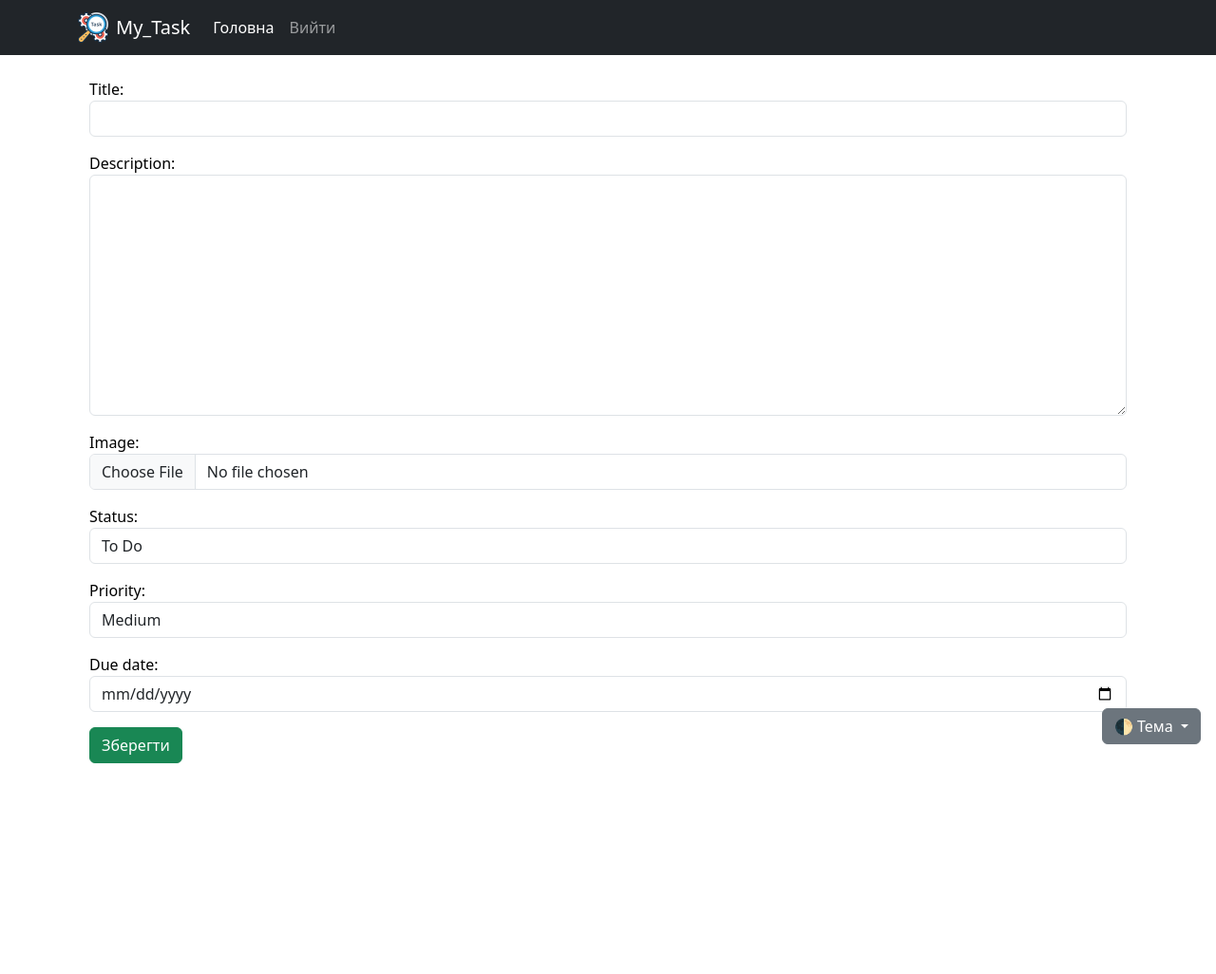
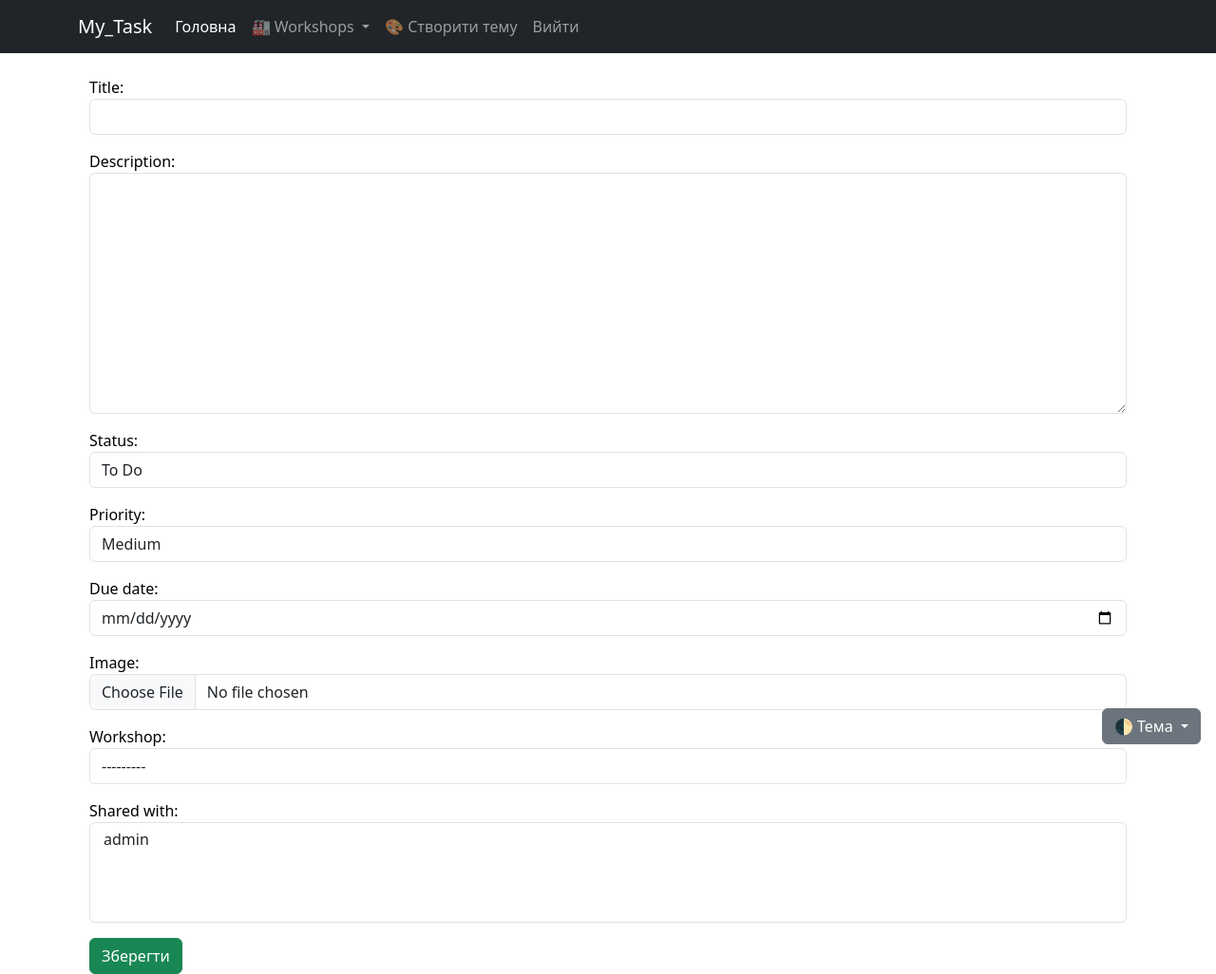
Before and after one commit to Pootisspencerq/task_tracker, a Django app: page /task-create/ in a window 1280 px wide. Shown: the whole page at 95% size. Before the commit the page ends 804 px from the top, so only its background shows below. Run offline with Django 5.2, Linux system fonts and the light colour scheme; a user stored in the database is signed in; data comes from the database, SQL or seed files in the repository; data that the repository does not hold is empty; some libraries are stand-ins or nearby versions.

Commit message:
workshop wip

```diff
--- a/task_traking/settings.py
+++ b/task_traking/settings.py
@@ -40,7 +40,8 @@ INSTALLED_APPS = [
     'django.contrib.messages',
     'django.contrib.staticfiles',
     'tasks',
-    'auth_system'
+    'auth_system',
+    'widget_tweaks',
 ]
 
 MIDDLEWARE = [
--- a/tasks/forms.py
+++ b/tasks/forms.py
@@ -1,35 +1,52 @@
 from django import forms
 from tasks.models import Task, Comment, Note
-from .models import Note
+from tasks.models import Theme
+from .models import Theme, Workshop
+
+class ThemeForm(forms.ModelForm):
+    workshop = forms.ModelChoiceField(
+        queryset=Workshop.objects.none(),  # default empty, will set in __init__
+        widget=forms.Select(attrs={'class': 'form-select'}),
+        required=False,
+        label='Майстерня'
+    )
+
+    class Meta:
+        model = Theme
+        fields = [
+            'name', 'description', 'workshop',
+            'primary_color', 'secondary_color', 'font_family', 'background_image'
+        ]
+        # widgets as above
+
+    def __init__(self, *args, **kwargs):
+        user = kwargs.pop('user', None)
+        super().__init__(*args, **kwargs)
+        if user:
+            self.fields['workshop'].queryset = Workshop.objects.filter(
+                owner=user
+            ) | Workshop.objects.filter(members=user)
+        else:
+            self.fields['workshop'].queryset = Workshop.objects.all()
+
 
 class CommentForm(forms.ModelForm):
     class Meta:
         model = Comment
-        fields = ['comment_to_task']
+        fields = ['text']
 
 
 class TaskForm(forms.ModelForm):
     class Meta:
         model = Task
-        fields = ['title', 'description', 'image', 'status', 'priority', 'due_date']
+        fields = ['title', 'description', 'status', 'priority', 'due_date', 'image', 'workshop', 'shared_with']
         widgets = {
-            'due_date': forms.DateInput(attrs={'type': 'date'})
+            'due_date': forms.DateInput(attrs={'type': 'date'}),
+            'shared_with': forms.SelectMultiple(attrs={'class': 'form-control'})
         }
 
     def __init__(self, *args, **kwargs):
         super(TaskForm, self).__init__(*args, **kwargs)
-        for field in self.fields:
-            self.fields[field].widget.attrs.update({'class': 'form-control'})
-        self.fields['due_date'].widget.attrs['class'] += ' my-custom-datepicker'
-
-
-class NoteForm(forms.ModelForm):
-    class Meta:
-        model = Note
-        fields = ['content', 'image']
-
-    def __init__(self, *args, **kwargs):
-        super(NoteForm, self).__init__(*args, **kwargs)
         for field in self.fields:
             self.fields[field].widget.attrs.update({'class': 'form-control'})
 
@@ -46,3 +63,14 @@ class TaskFilterForm(forms.Form):
     def __init__(self, *args, **kwargs):
         super(TaskFilterForm, self).__init__(*args, **kwargs)
         self.fields['status'].widget.attrs.update({'class': 'form-control'})
+
+
+class NoteForm(forms.ModelForm):
+    class Meta:
+        model = Note
+        fields = ['content', 'image']
+
+    def __init__(self, *args, **kwargs):
+        super(NoteForm, self).__init__(*args, **kwargs)
+        for field in self.fields:
+            self.fields[field].widget.attrs.update({'class': 'form-control'})
--- a/tasks/models.py
+++ b/tasks/models.py
@@ -1,42 +1,6 @@
 from django.db import models
 from django.contrib.auth.models import User
 from django.utils import timezone
-
-
-class Task(models.Model):
-    STATUS_CHOICES = [
-        ('todo', 'To Do'),
-        ('in_progress', 'In Progress'),
-        ('done', 'Done')
-    ]
-
-    PRIORITY_CHOICES = [
-        ('low', 'Low'),
-        ('medium', 'Medium'),
-        ('high', 'High')
-    ]
-
-    title = models.CharField(max_length=256)
-    description = models.TextField()
-    image = models.ImageField(upload_to='task_images/', null=True, blank=True)
-    status = models.CharField(max_length=20, choices=STATUS_CHOICES, default='todo')
-    priority = models.CharField(max_length=20, choices=PRIORITY_CHOICES, default='medium')
-    due_date = models.DateField(null=True, blank=True)
-    creator = models.ForeignKey(User, on_delete=models.CASCADE, related_name='tasks')
-    created_at = models.DateTimeField(auto_now_add=True)
-
-    def __str__(self):
-        return f'Title: {self.title}'
-
-
-class Comment(models.Model):
-    text = models.TextField()
-    comment_to_task = models.ForeignKey(Task, on_delete=models.CASCADE, related_name='comments')
-    user = models.ForeignKey(User, on_delete=models.CASCADE, related_name='comments')
-
-    def __str__(self):
-        return f'Comment on: {self.comment_to_task.title}'
-
 
 class Project(models.Model):
     name = models.CharField(max_length=255)
@@ -47,6 +11,68 @@ class Project(models.Model):
     def __str__(self):
         return self.name
 
+class Workshop(models.Model):
+    title = models.CharField(max_length=255)
+    description = models.TextField(blank=True)
+    owner = models.ForeignKey(User, on_delete=models.CASCADE, related_name='owned_workshops')
+    members = models.ManyToManyField(User, related_name='workshops')
+
+    def __str__(self):
+        return self.title
+
+class Theme(models.Model):
+    name = models.CharField(max_length=200)
+    description = models.TextField(blank=True)
+    workshop = models.ForeignKey('Workshop', on_delete=models.CASCADE, null=True, blank=True, related_name='themes')
+
+    primary_color = models.CharField(max_length=7, default='#28a745')
+    secondary_color = models.CharField(max_length=7, default='#1c7a34')
+    font_family = models.CharField(max_length=100, default='Arial, sans-serif')
+    background_image = models.ImageField(upload_to='themes/backgrounds/', null=True, blank=True)
+
+    def __str__(self):
+        return self.name
+
+class Task(models.Model):
+    STATUS_CHOICES = [
+        ('todo', 'To Do'),
+        ('in_progress', 'In Progress'),
+        ('done', 'Done'),
+    ]
+    PRIORITY_CHOICES = [
+        ('low', 'Low'),
+        ('medium', 'Medium'),
+        ('high', 'High'),
+    ]
+
+    title = models.CharField(max_length=256)
+    description = models.TextField()
+    status = models.CharField(max_length=20, choices=STATUS_CHOICES, default='todo')
+    priority = models.CharField(max_length=20, choices=PRIORITY_CHOICES, default='medium')
+    due_date = models.DateField(null=True, blank=True)
+    creator = models.ForeignKey(User, on_delete=models.CASCADE, related_name='created_tasks')
+    image = models.ImageField(upload_to='task_images/', null=True, blank=True)
+    workshop = models.ForeignKey(Workshop, on_delete=models.SET_NULL, null=True, blank=True, related_name='tasks')
+    project = models.ForeignKey(Project, on_delete=models.CASCADE, related_name='tasks', null=True, blank=True)
+    shared_with = models.ManyToManyField(User, blank=True, related_name='shared_tasks')
+
+    def __str__(self):
+        return f'{self.title} [{self.status}]'
+
+    def is_overdue(self):
+        return self.due_date and self.due_date < timezone.now().date()
+
+class Comment(models.Model):
+    text = models.TextField()
+    task = models.ForeignKey(Task, on_delete=models.CASCADE, related_name='comments')
+    user = models.ForeignKey(User, on_delete=models.CASCADE, related_name='comments')
+    created_at = models.DateTimeField(auto_now_add=True)
+
+    class Meta:
+        ordering = ['-created_at']
+
+    def __str__(self):
+        return f'Comment by {self.user} on {self.task}'
 
 class Note(models.Model):
     task = models.ForeignKey(Task, on_delete=models.CASCADE, related_name='notes')
@@ -55,5 +81,8 @@ class Note(models.Model):
     created_at = models.DateTimeField(auto_now_add=True)
     image = models.ImageField(upload_to='note_images/', null=True, blank=True)
 
+    class Meta:
+        ordering = ['-created_at']
+
     def __str__(self):
-        return f'Note by {self.author.username} on {self.task.title}'
+        return f'Note by {self.author} on {self.task}'
--- a/tasks/urls.py
+++ b/tasks/urls.py
@@ -1,17 +1,20 @@
 from django.urls import path
 from tasks import views
+from tasks.views import ThemeCreateView
 from django.conf import settings
 from django.conf.urls.static import static
-urlpatterns = [
-    path('', views.TaskListView.as_view(), name ='task-list'),
-    path('<int:pk>/', views.TaskDetailView.as_view(), name ='task-detail'),
-    path('<int:pk>/update/', views.TaskUpdateView.as_view(), name ='task-update'),
-    path('<int:pk>/delete/', views.TaskDeleteView.as_view(), name ='task-delete'),
-    path('task-create/', views.TaskCreateView.as_view(), name ='task-create'),
-    path('<int:pk>/complete/', views.TaskCompleteView.as_view(), name='task-complete'),
-
-]+ static(settings.MEDIA_URL, document_root=settings.MEDIA_ROOT)
 
 app_name = 'tasks'
+
+urlpatterns = [
+    path('', views.TaskListView.as_view(), name='task-list'),
+    path('<int:pk>/', views.TaskDetailView.as_view(), name='task-detail'),
+    path('<int:pk>/update/', views.TaskUpdateView.as_view(), name='task-update'),
+    path('<int:pk>/delete/', views.TaskDeleteView.as_view(), name='task-delete'),
+    path('task-create/', views.TaskCreateView.as_view(), name='task-create'),
+    path('<int:pk>/complete/', views.TaskCompleteView.as_view(), name='task-complete'),
+    path('themes/create/', ThemeCreateView.as_view(), name='theme-create'),
+]
+
 if settings.DEBUG:
     urlpatterns += static(settings.MEDIA_URL, document_root=settings.MEDIA_ROOT)
--- a/tasks/views.py
+++ b/tasks/views.py
@@ -8,6 +8,10 @@ from tasks import models
 from tasks.forms import TaskForm, TaskFilterForm, NoteForm
 from tasks.mixins import UserIsOwnerMixins
 from .forms import NoteForm
+from django.views.generic.edit import CreateView
+from django.urls import reverse_lazy
+from tasks.models import Theme
+from tasks.forms import ThemeForm
 
 class TaskListView(LoginRequiredMixin, ListView):
     model = models.Task
@@ -100,3 +104,9 @@ class NoteCreateView(LoginRequiredMixin, View):
             note.user = request.user
             note.save()
         return HttpResponseRedirect(task.get_absolute_url())
+
+class ThemeCreateView(CreateView):
+    model = Theme
+    form_class = ThemeForm
+    template_name = 'themes/theme_form.html'
+    success_url = reverse_lazy('tasks:task-list')
--- a/templates/menu.html
+++ b/templates/menu.html
@@ -1,10 +1,7 @@
 {% load static %}
 <nav class="navbar navbar-expand-lg navbar-dark bg-dark">
     <div class="container">
-
-        <!-- Показує звичайний логотип лише для не-мемних тем -->
         <a class="navbar-brand d-flex align-items-center" href="/">
-            <img src="{% static 'img/logo.png' %}" alt="Logo" width="32" height="32" class="me-2 simple-logo">
             My_Task
         </a>
 
@@ -17,7 +14,26 @@
                 <li class="nav-item">
                     <a class="nav-link active" href="/">Головна</a>
                 </li>
+
                 {% if user.is_authenticated %}
+                    <li class="nav-item dropdown">
+                        <a class="nav-link dropdown-toggle" href="#" id="workshopDropdown" role="button" data-bs-toggle="dropdown" aria-expanded="false">
+                            🏭 Workshops
+                        </a>
+                        <ul class="dropdown-menu" aria-labelledby="workshopDropdown">
+                            {% if user_workshops %}
+                                {% for workshop in user_workshops %}
+                                    <li><a class="dropdown-item" href="{% url 'workshop-detail' workshop.pk %}">{{ workshop.name }}</a></li>
+                                {% endfor %}
+                            {% else %}
+                                <li><span class="dropdown-item-text">No workshops</span></li>
+                            {% endif %}
+                        </ul>
+                    </li>
+
+                    <li class="nav-item">
+                        <a class="nav-link" href="{% url 'tasks:theme-create' %}">🎨 Створити тему</a>
+                    </li>
                     <li class="nav-item">
                         <a class="nav-link" href="{% url 'logout-page' %}">Вийти</a>
                     </li>
```
Also changed, not shown: templates/themes/theme_form.html (added, +99 -0 lines), db.sqlite3, media/themes/backgrounds/rainbow-fantasy-background-wavy.png (added), media/themes/backgrounds/rainbow-fantasy-background-wavy_Rq4Mf2Z.png (added), media/themes/backgrounds/rainbow-fantasy-background-wavy_goJnyg0.png (added), media/themes/backgrounds/rainbow-fantasy-background-wavy_tmUqub4.png (added), tasks/migrations/0001_initial.py, tasks/migrations/0002_theme_background_image_theme_font_family_and_more.py (added).
